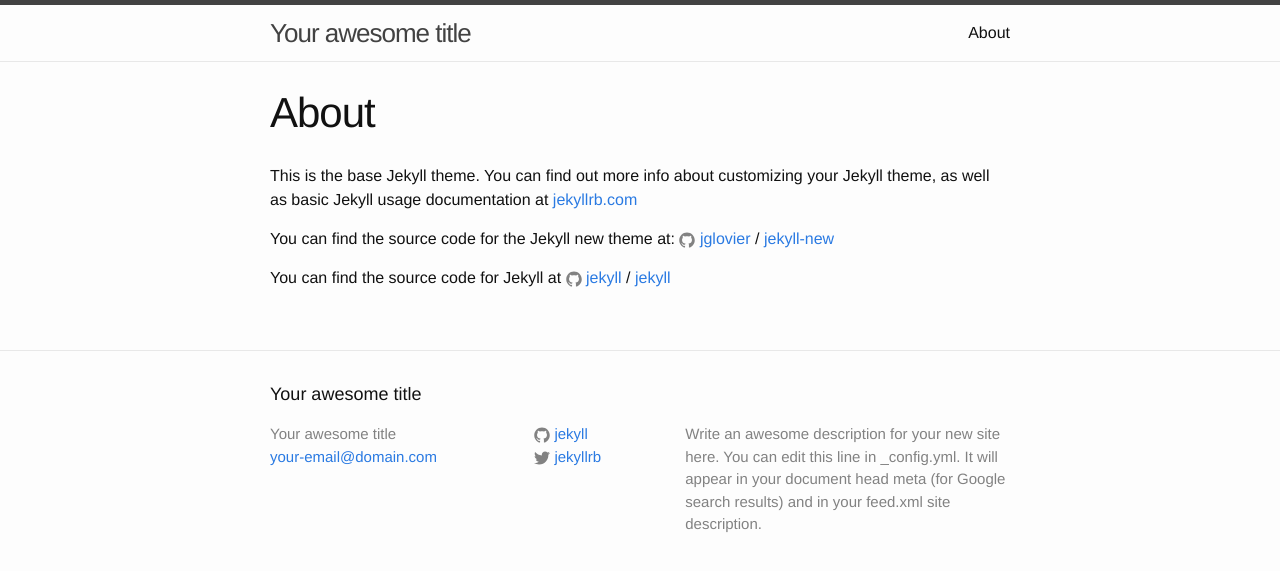
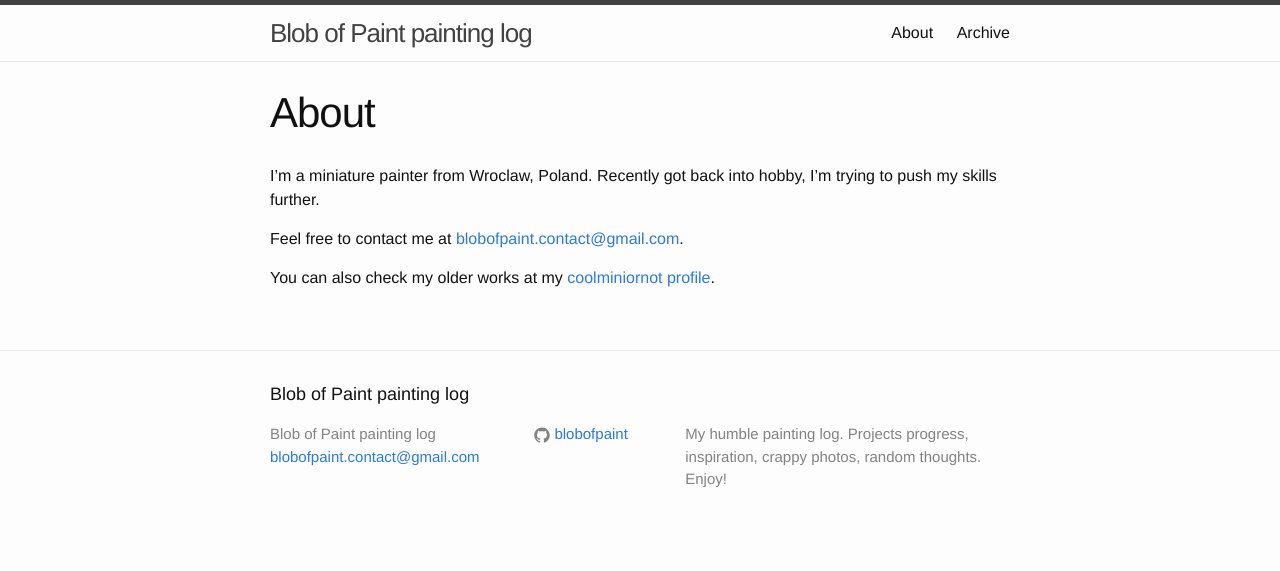
Before and after one commit to blobofpaint/blobofpaint.github.io, a Jekyll site: the page built from about.md, in a window 1280 px wide. Shown: the top 571 px of the page. Built offline with Jekyll 4.4.1, drawn with Linux system fonts in a browser that asks for light colours.

Commit message:
finished reverend healer post, edited infos. added archive

```diff
--- a/_config.yml
+++ b/_config.yml
@@ -6,16 +6,14 @@
 # 'jekyll serve'. If you change this file, please restart the server process.
 
 # Site settings
-title: Your awesome title
-email: your-email@domain.com
+title: Blob of Paint painting log
+email: blobofpaint.contact@gmail.com
 description: > # this means to ignore newlines until "baseurl:"
-  Write an awesome description for your new site here. You can edit this
-  line in _config.yml. It will appear in your document head meta (for
-  Google search results) and in your feed.xml site description.
+  My humble painting log. Projects progress, inspiration, crappy photos, random thoughts.
+  Enjoy!
 baseurl: "" # the subpath of your site, e.g. /blog
 url: "http://yourdomain.com" # the base hostname & protocol for your site
-twitter_username: jekyllrb
-github_username:  jekyll
+github_username:  blobofpaint
 
 # Build settings
 markdown: kramdown
--- a/about.md
+++ b/about.md
@@ -4,12 +4,9 @@
 permalink: /about/
 ---
 
-This is the base Jekyll theme. You can find out more info about customizing your Jekyll theme, as well as basic Jekyll usage documentation at [jekyllrb.com](http://jekyllrb.com/)
+I'm a miniature painter from Wroclaw, Poland. Recently got back into hobby, I'm trying
+to push my skills further.
 
-You can find the source code for the Jekyll new theme at:
-{% include icon-github.html username="jglovier" %} /
-[jekyll-new](https://github.com/jglovier/jekyll-new)
+Feel free to contact me at <mailto:blobofpaint.contact@gmail.com>.
 
-You can find the source code for Jekyll at
-{% include icon-github.html username="jekyll" %} /
-[jekyll](https://github.com/jekyll/jekyll)
+You can also check my older works at my [coolminiornot profile](http://www.coolminiornot.com/artist/chiquita).
```
Also changed, not shown: _posts/2016-04-28-reverend-healer-done.markdown (+26 -6 lines), _posts/2016-04-28-welcome-to-jekyll.markdown (deleted, +0 -25 lines), archive.md (added, +10 -0 lines).
